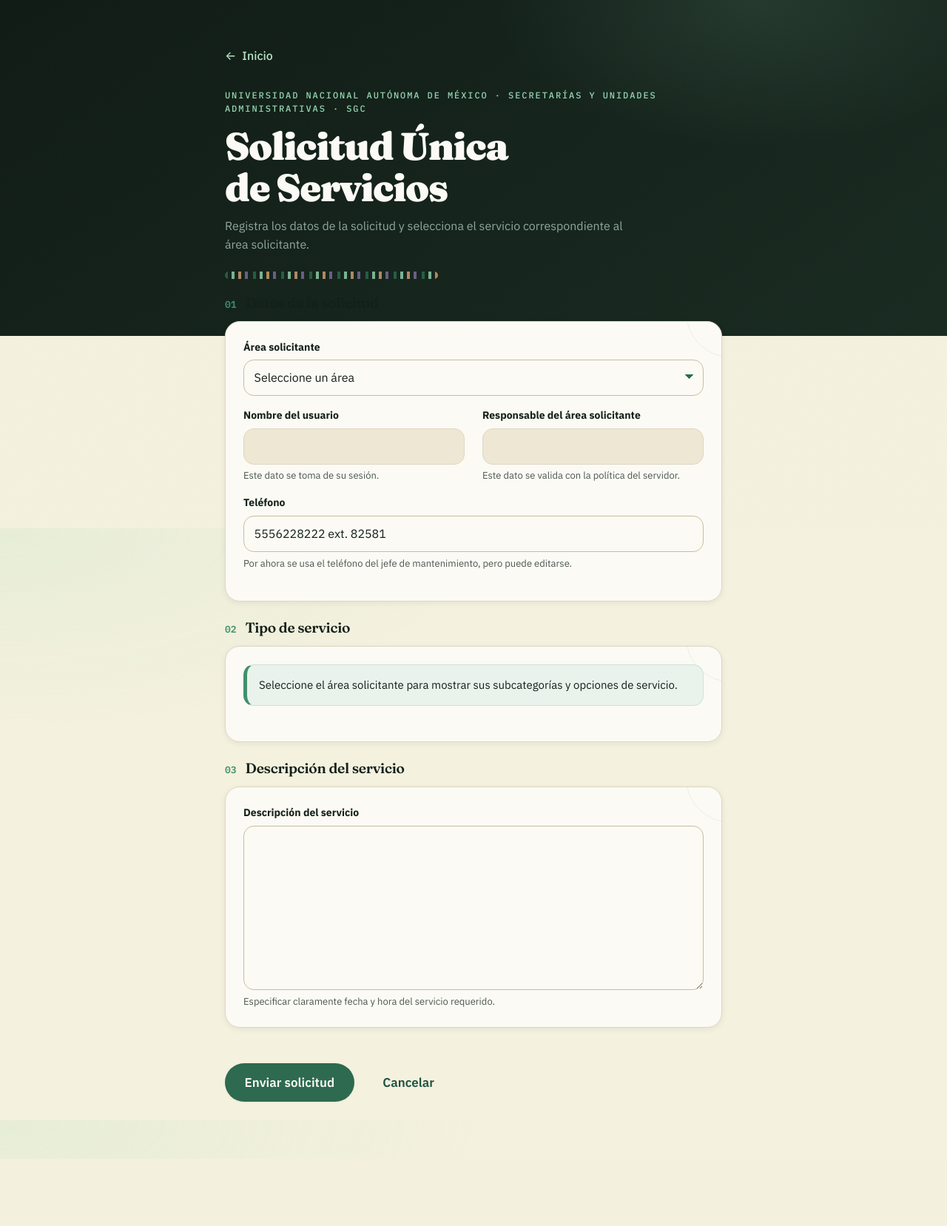
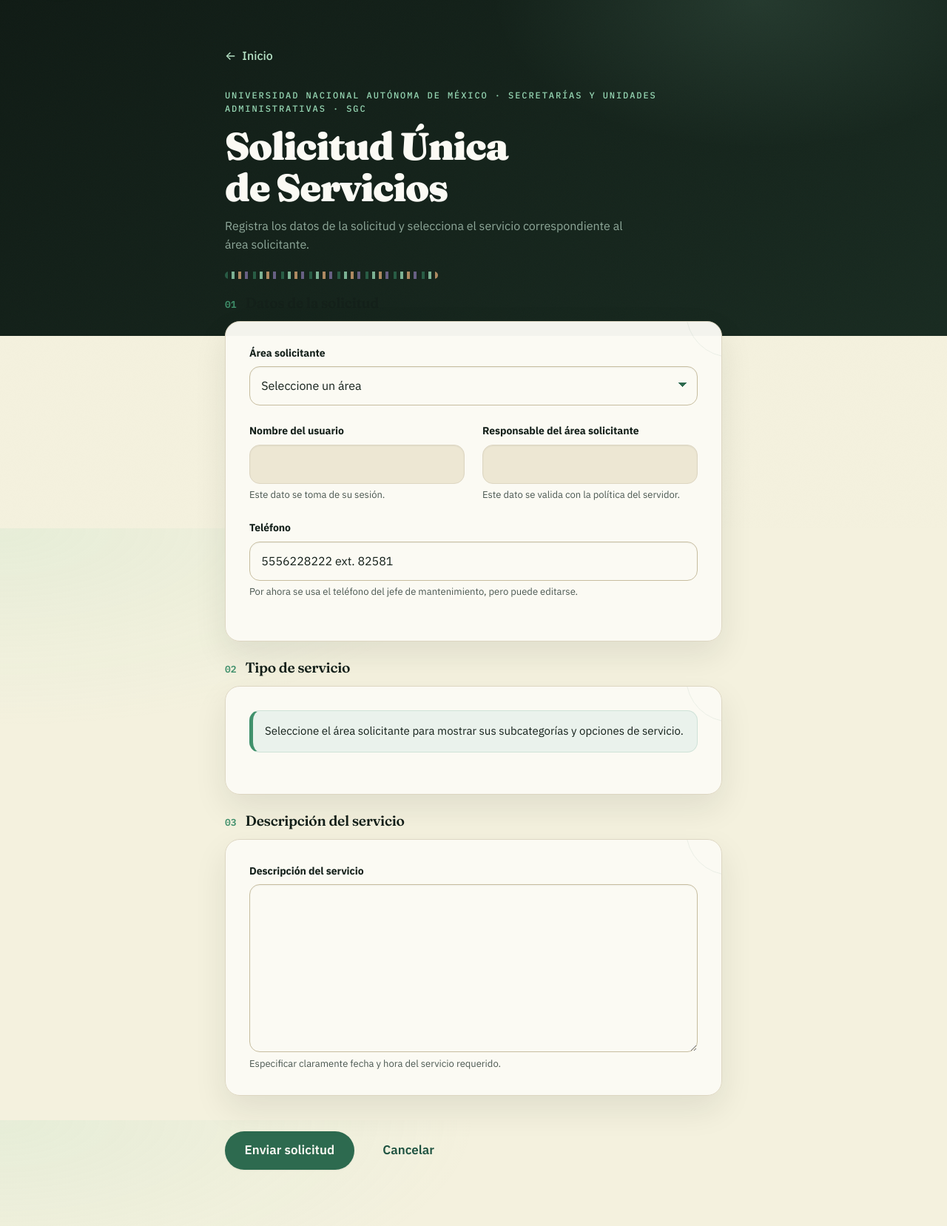
Before and after one commit to LuisMAC2022/Pablo, a Python web app: template app/templates/form.html in a window 1280 px wide. Shown: the part 86-1743 px from the top of the page at 74% size. Before the commit the page ends 1619 px from the top, so only its background shows below. Run offline with Jinja, Linux system fonts and the light colour scheme; the template is opened without the code that fills it, so the values that code supplies are empty.

Commit message:
refine Mycelium form states and controls

```diff
--- a/app/static/css/mycelium/forms.css
+++ b/app/static/css/mycelium/forms.css
@@ -1,25 +1,19 @@
 .field {
   display: flex;
   flex-direction: column;
-  gap: 0.35rem;
-  margin-bottom: var(--space-4);
+  gap: 0.42rem;
+  margin-bottom: var(--space-5);
 }
-
-.field:last-child {
-  margin-bottom: 0;
-}
+.field:last-child { margin-bottom: 0; }
 
 .field > label,
 .field-label {
   color: var(--text-strong);
   font-size: var(--text-sm);
   font-weight: var(--fw-bold);
+  letter-spacing: -0.005em;
 }
-
-.required-mark {
-  margin-left: var(--space-1);
-  color: var(--green-600);
-}
+.required-mark { margin-left: var(--space-1); color: var(--green-600); }
 
 input,
 select,
@@ -27,30 +21,31 @@
   width: 100%;
   border: 1.5px solid var(--border-strong);
   border-radius: var(--radius-md);
-  background: var(--surface-card);
+  background: rgba(251, 250, 244, 0.92);
   color: var(--text-strong);
-  padding: 0.7rem 0.85rem;
+  padding: 0.82rem 0.95rem;
   outline: none;
-  box-shadow: none;
+  box-shadow: var(--shadow-inset);
 }
+input,
+select { min-height: 3.15rem; }
 
 select {
   appearance: none;
   -webkit-appearance: none;
-  padding-right: 2.5rem;
+  padding-right: 2.7rem;
   background-image:
     linear-gradient(45deg, transparent 50%, var(--green-600) 50%),
     linear-gradient(135deg, var(--green-600) 50%, transparent 50%);
   background-position:
-    calc(100% - 1.1rem) calc(50% - 0.1rem),
-    calc(100% - 0.8rem) calc(50% - 0.1rem);
+    calc(100% - 1.15rem) calc(50% - 0.1rem),
+    calc(100% - 0.82rem) calc(50% - 0.1rem);
   background-repeat: no-repeat;
   background-size: 0.4rem 0.4rem, 0.4rem 0.4rem;
   cursor: pointer;
 }
-
 textarea {
-  min-height: 8rem;
+  min-height: 9rem;
   resize: vertical;
   line-height: var(--lh-normal);
 }
@@ -59,20 +54,18 @@
 select:hover:not(:disabled),
 textarea:hover:not(:disabled):not([readonly]) {
   border-color: var(--green-500);
+  background-color: var(--bone-50);
 }
-
 input:focus,
 select:focus,
 textarea:focus {
   border-color: var(--green-500);
-  box-shadow: 0 0 0 4px var(--glow-signal);
+  background-color: var(--bone-50);
+  box-shadow: 0 0 0 4px var(--glow-signal), var(--shadow-inset);
 }
-
 input:focus-visible,
 select:focus-visible,
-textarea:focus-visible {
-  outline: none;
-}
+textarea:focus-visible { outline: none; }
 
 input:disabled,
 select:disabled,
@@ -83,7 +76,6 @@
   cursor: not-allowed;
   opacity: 0.72;
 }
-
 input[readonly],
 textarea[readonly] {
   border-color: var(--border-soft);
@@ -95,62 +87,37 @@
 input[aria-invalid="true"],
 select[aria-invalid="true"],
 textarea[aria-invalid="true"],
-.is-error {
-  border-color: var(--danger-600);
-}
-
+.is-error { border-color: var(--danger-600); }
 input[aria-invalid="true"]:focus,
 select[aria-invalid="true"]:focus,
 textarea[aria-invalid="true"]:focus,
-.is-error:focus {
-  box-shadow: 0 0 0 4px rgba(155, 48, 36, 0.16);
-}
+.is-error:focus { box-shadow: 0 0 0 4px rgba(155, 48, 36, 0.16); }
 
 @supports selector(:user-invalid) {
   input:user-invalid,
   select:user-invalid,
-  textarea:user-invalid {
-    border-color: var(--danger-600);
-  }
-
+  textarea:user-invalid { border-color: var(--danger-600); }
   input:user-valid:not([type="radio"]):not([type="checkbox"]),
   select:user-valid,
-  textarea:user-valid {
-    border-color: var(--green-500);
-  }
+  textarea:user-valid { border-color: var(--green-500); }
 }
 
 .field-help,
-.field-error {
-  display: block;
-  font-size: 0.8125rem;
-}
+.field-error { display: block; font-size: 0.8125rem; line-height: 1.45; }
+.field-help { color: var(--text-muted); }
+.field-error { color: var(--danger-600); font-weight: var(--fw-semibold); }
 
-.field-help {
-  color: var(--text-muted);
-}
-
-.field-error {
-  color: var(--danger-600);
-  font-weight: var(--fw-semibold);
-}
-
-fieldset {
-  min-inline-size: 0;
-}
-
+fieldset { min-inline-size: 0; }
 .service-fieldset {
   margin: 0;
   border: 1px solid var(--border-soft);
-  border-radius: var(--radius-md);
-  background: var(--surface-sunken);
+  border-radius: var(--radius-organic-alt);
+  background:
+    radial-gradient(18rem 10rem at 100% 0%, rgba(149, 213, 178, 0.16), transparent 70%),
+    var(--surface-sunken);
   padding: var(--space-4) var(--space-5) var(--space-5);
 }
-
-.service-fieldset + .service-fieldset {
-  margin-top: var(--space-4);
-}
-
+.service-fieldset + .service-fieldset { margin-top: var(--space-4); }
 .service-fieldset > legend {
   max-width: 100%;
   padding-inline: var(--space-2);
@@ -159,13 +126,7 @@
   font-weight: var(--fw-bold);
   color: var(--text-strong);
 }
-
-.area-fieldset {
-  margin: 0;
-  border: 0;
-  padding: 0;
-}
-
+.area-fieldset { margin: 0; border: 0; padding: 0; }
 .area-fieldset > legend {
   margin-bottom: var(--space-4);
   padding: 0;
@@ -175,81 +136,71 @@
 .option-grid {
   display: grid;
   grid-template-columns: repeat(2, minmax(0, 1fr));
-  gap: var(--space-1) var(--space-5);
+  gap: var(--space-2) var(--space-3);
 }
-
 .option {
   position: relative;
   display: flex;
-  align-items: flex-start;
-  gap: var(--space-2);
-  border-radius: var(--radius-sm);
-  padding: var(--space-2);
+  min-height: 3.15rem;
+  align-items: center;
+  gap: var(--space-3);
+  border: 1px solid transparent;
+  border-radius: var(--radius-md);
+  padding: var(--space-2) var(--space-3);
 }
-
 .option:hover {
-  background: rgba(216, 243, 220, 0.48);
+  border-color: rgba(64, 145, 108, 0.16);
+  background: rgba(216, 243, 220, 0.58);
 }
-
+.option:has(input:checked) {
+  border-color: var(--green-400);
+  background: var(--lime-100);
+  box-shadow: 0 0 0 2px rgba(149, 213, 178, 0.18);
+}
 .option input[type="radio"],
 .option input[type="checkbox"] {
-  width: 1.15rem;
-  height: 1.15rem;
+  width: 1.18rem;
+  min-height: 0;
+  height: 1.18rem;
   flex: none;
-  margin: 0.18rem 0 0;
+  margin: 0;
   padding: 0;
   accent-color: var(--green-600);
   cursor: pointer;
+  box-shadow: none;
 }
-
 .option label {
   margin: 0;
   color: var(--text-body);
   cursor: pointer;
   font-size: 0.9375rem;
   font-weight: var(--fw-medium);
-  line-height: 1.4;
+  line-height: 1.35;
 }
-
-.option:has(input:focus-visible) {
-  outline: 3px solid var(--focus-ring);
-  outline-offset: 2px;
-}
-
-.option input:focus-visible {
-  outline: none;
-}
+.option:has(input:focus-visible) { outline: 3px solid var(--focus-ring); outline-offset: 2px; }
+.option input:focus-visible { outline: none; }
 
 .form-card {
   border: 1px solid var(--border-soft);
   border-radius: var(--radius-lg);
-  background: var(--surface-card);
-  box-shadow: var(--shadow-sm);
-  padding: clamp(var(--space-4), 4vw, var(--space-5));
+  background: rgba(251, 250, 244, 0.97);
+  box-shadow: var(--shadow-card);
+  padding: clamp(var(--space-5), 4vw, var(--space-6));
 }
 
-.login-form {
-  display: grid;
-  gap: var(--space-4);
-}
-
-.login-form .field {
-  margin: 0;
-}
-
-.login-form .btn {
-  width: 100%;
-  margin-top: var(--space-1);
-}
+.login-form { display: grid; gap: var(--space-4); }
+.login-form .field { margin: 0; }
+.login-form .btn { width: 100%; margin-top: var(--space-2); }
+.login-form input { background: rgba(251, 250, 244, 0.72); }
 
 .visitors-form input[type="number"] {
+  min-height: 4rem;
   font-family: var(--font-mono);
-  font-size: 1.35rem;
+  font-size: 1.75rem;
   font-weight: var(--fw-semibold);
+  text-align: center;
 }
 
 @media (max-width: 40rem) {
-  .option-grid {
-    grid-template-columns: 1fr;
-  }
+  .option-grid { grid-template-columns: 1fr; }
 }
```
